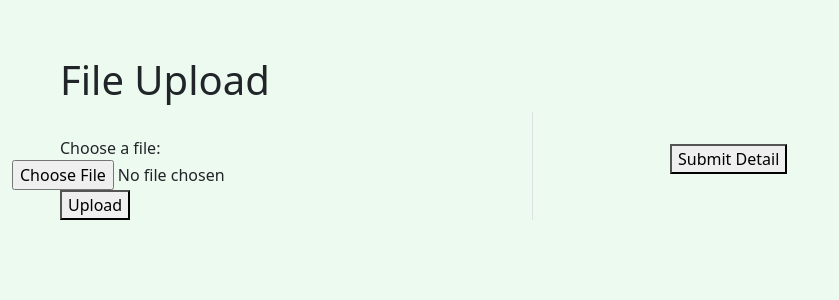
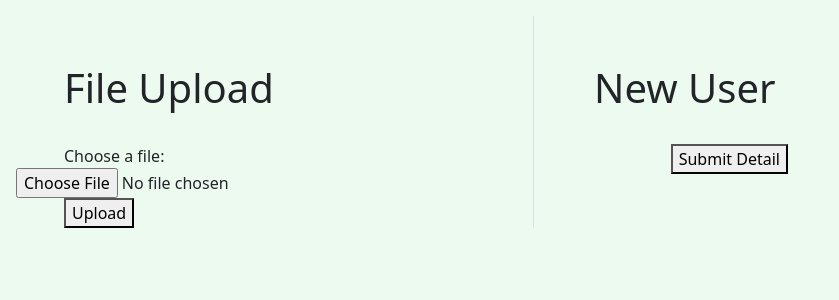
Before and after one commit to aleena-biju-thekkedath/lud_tracker, a Django app: page /manager/record_mandate/ in a window 1280 px wide; the page is wider, and only the part inside the window is pictured. Shown: the part 110-410 px from the top of that part, without its empty margins (0-839 px from the left). Run offline with Django 4.2, Linux system fonts and the light colour scheme; some libraries are stand-ins or nearby versions.

Commit message:
register changes

```diff
--- a/manager/urls.py
+++ b/manager/urls.py
@@ -5,5 +5,5 @@
     path("",views.home_manager,name='manager-home'),
     path("team/",views.create_team, name = 'manager-create'),
     path("record_mandate/",views.process_uploaded_csv, name = "manager-records"),
-    # path("register/",views., name = "register"),
+    path("register/",views.register, name = "register"),
 ]
--- a/templates/manager/register.html
+++ b/templates/manager/register.html
@@ -9,11 +9,11 @@
 
 {% block content %}
 
-<body>
-  <div class="container-fluid pt-5 bg-transparent">
+
+  <div class="container-fluid p-3 bg-transparent">
     <div class="row">
-      <h1 class="mx-5 mt-2">File Upload</h1>
       <div class="col-md-5 border-end">
+        <h1 class="mx-5 mt-5">File Upload</h1>
         <form method="post" enctype="multipart/form-data">
           {% csrf_token %}
           <br>
@@ -26,12 +26,14 @@
 
 
       <div class="col-md-6 ">
+        <h1 class=" mx-5 mt-5">New User</h1>
         <div class="form-group mx-5">
+
           <form method="POST" action="" enctype="multipart/form-data">
             {% csrf_token %}
             <div class="container mx-5 mt-3">
 
-              <label  for="">{{form.username.label}}</label>
+              <label for="">{{form.username.label}}</label>
               {{form.username}}
 
               <label class="mt-3" for="">{{form.email.label}}</label>
@@ -49,7 +51,7 @@
           </form>
         </div>
       </div>
-</body>
+
 
 
 {% endblock content %}
```
